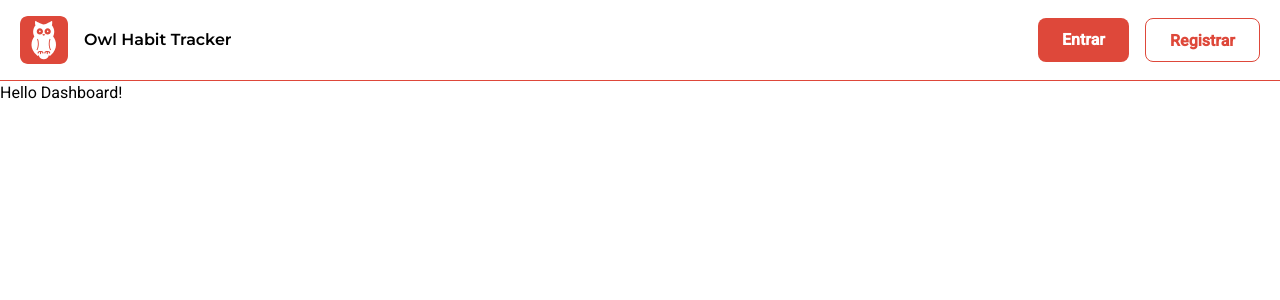
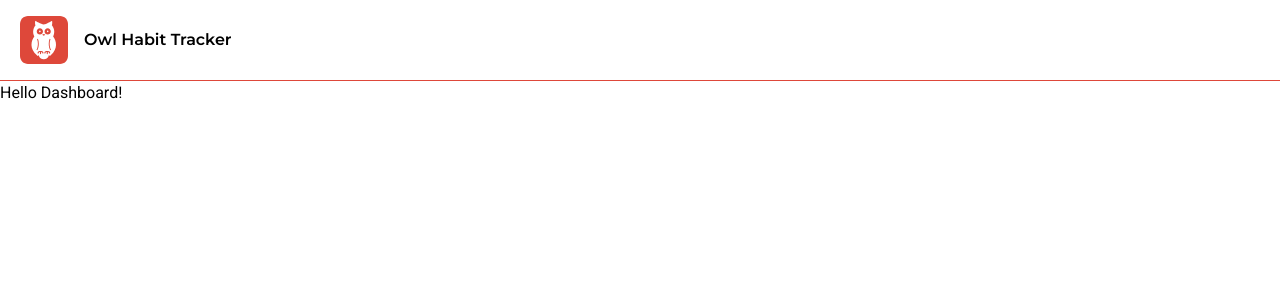
Before and after one commit to jspereiramoura/habit-tracker-project, a Next.js app: page /dashboard in a window 1280 px wide. Shown: the top 300 px of the page. Built offline with nearby package versions, Linux system fonts and the light colour scheme.

Commit message:
fix: conditionally render navigation links in Header based on current path

```diff
--- a/src/app/_components/header/index.tsx
+++ b/src/app/_components/header/index.tsx
@@ -1,8 +1,13 @@
-import { ComponentProps } from "react";
+"use client"
+
+import { ComponentProps, useEffect, useState } from "react";
 import Button from "../button";
 import LogoIcon from "../icons/Logo";
+import Link from "next/link";
 
 const Header = () => {
+  const [mustShowRegisterLinks, setMustShowRegisterLinks] = useState(false);
+
   const navLinks: ComponentProps<typeof Button>[] = [
     { as: "a", content: "Entrar", href: "/login" },
     {
@@ -13,13 +18,18 @@ const Header = () => {
     }
   ];
 
+  useEffect(() => {
+    setMustShowRegisterLinks(window.location.pathname === "/");
+  }, []);
+
   return (
     <header className="sticky top-0 border-b-1 border-primary">
       <div className="flex flex-wrap gap-4 py-4 px-5 container items-center justify-between">
-        <div className="flex items-center space-x-4">
+        <Link className="flex items-center space-x-4" href="/">
           <LogoIcon />
           <h1 className="font-montserrat font-semibold ">Owl Habit Tracker</h1>
-        </div>
+        </Link>
+        {mustShowRegisterLinks && (
           <nav className="max-[550]:w-full">
             <ul className="flex gap-4">
               {navLinks.map((link, index) => (
@@ -29,6 +39,7 @@ const Header = () => {
               ))}
             </ul>
           </nav>
+        )}
       </div>{" "}
     </header>
   );
```
Lines whose indentation alone changed are shown as unchanged.
